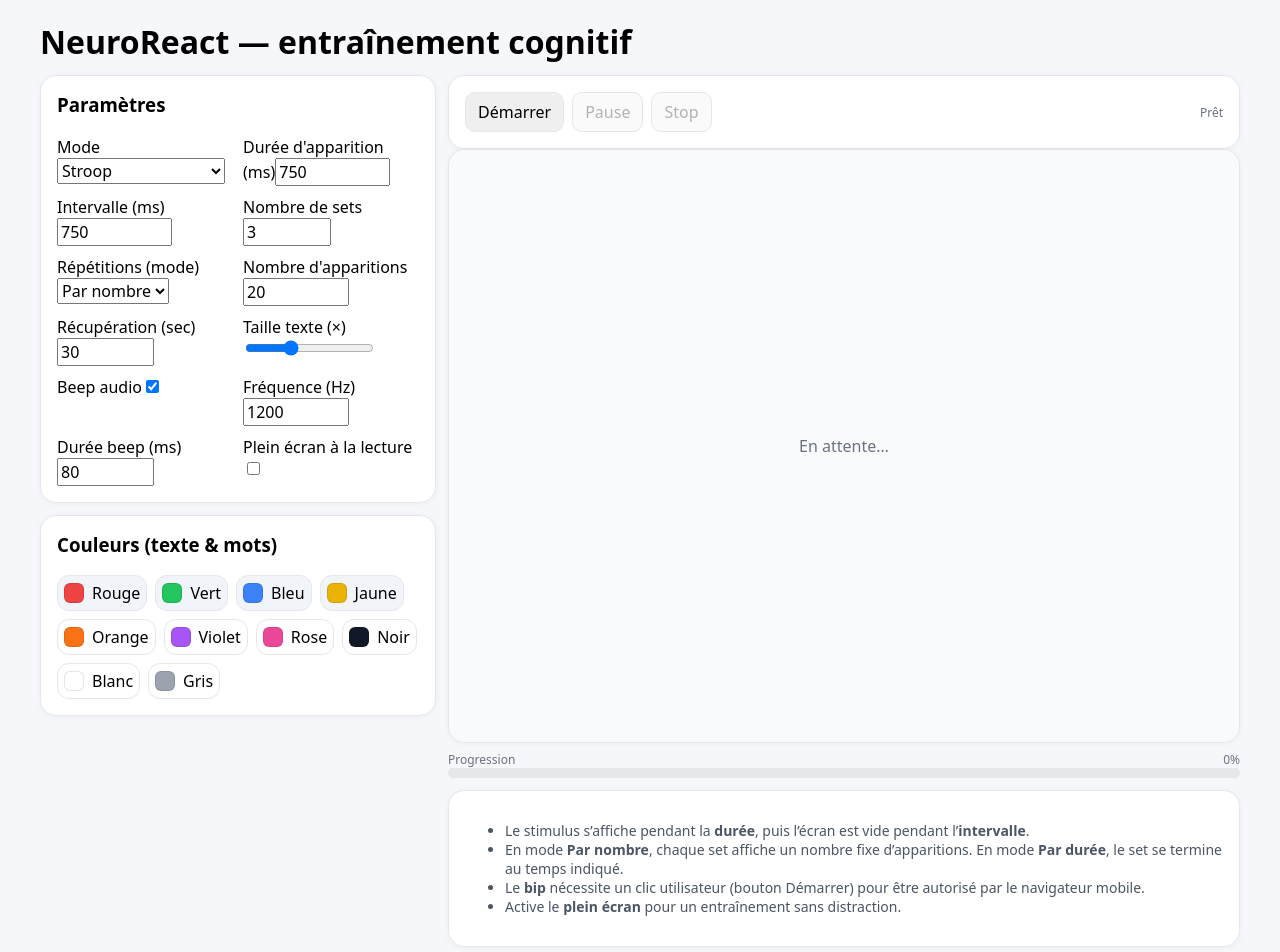
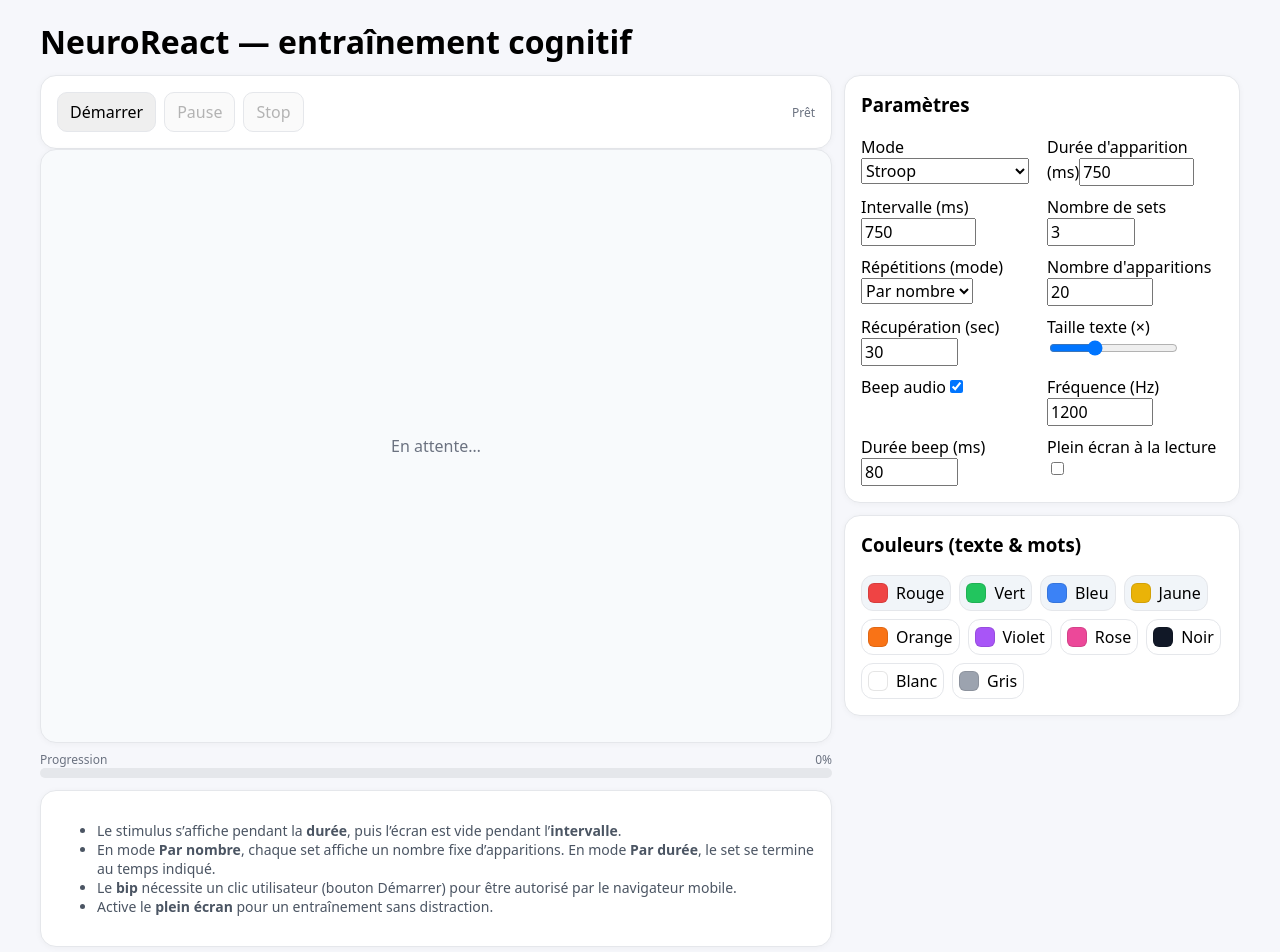
Before and after one commit to quentincabanes-svg/NeuroReact, a React (Vite) app: page / in a window 1280 px wide. Shown: the top 952 px of the page. Built offline with nearby package versions, Linux system fonts and the light colour scheme.

Commit message:
Update App.tsx

```diff
--- a/src/App.tsx
+++ b/src/App.tsx
@@ -1,12 +1,13 @@
+
 
 // =============================
-// VERSION SANS DÉPENDANCES (copie-colle dans src/App.tsx)
+// VERSION SANS DÉPENDANCES (copie-colle dans src/App.tsx) — MÀJ MOBILE
 // =============================
-//
 // Cette version n’utilise AUCUNE bibliothèque UI (pas de shadcn, pas d’icônes).
-// Elle fonctionne sur GitHub Pages avec Vite + React uniquement.
-// Conserve ton index.html, vite.config.ts, tsconfig.json, package.json comme indiqués.
-// Remplace simplement le contenu de src/App.tsx par ce fichier.
+// Améliorations mobile :
+// - Le lecteur (zone d'apparition) passe AVANT les paramètres sur petit écran.
+// - En session, les paramètres sont masqués sur petit écran pour éviter le défilement.
+// - Le plein écran vise la zone de stimulus et on fait un scroll automatique dessus au démarrage.
 
 import React, { useEffect, useMemo, useRef, useState } from 'react'
 
@@ -91,6 +92,7 @@ export default function App() {
   const [stimulus, setStimulus] = useState<Stimulus | null>(null)
 
   const containerRef = useRef<HTMLDivElement | null>(null)
+  const playerRef = useRef<HTMLDivElement | null>(null)
   const stopFlag = useRef(false)
   const pauseRef = useRef(false)
   const audioCtxRef = useRef<AudioContext | null>(null)
@@ -104,6 +106,15 @@ export default function App() {
         audioCtxRef.current = null
       }
     }
+  }, [])
+
+  // détecte l'écran étroit (smartphone/tablette)
+  const [isSmall, setIsSmall] = useState(false)
+  useEffect(() => {
+    const onResize = () => setIsSmall(typeof window !== 'undefined' ? window.innerWidth < 900 : false)
+    onResize()
+    window.addEventListener('resize', onResize)
+    return () => window.removeEventListener('resize', onResize)
   }, [])
 
   const playBeep = async () => {
@@ -129,10 +140,10 @@ export default function App() {
 
   const ensureFullscreen = async () => {
     if (!wantFullscreen) return
-    const el = containerRef.current
+    const el = playerRef.current || containerRef.current
     if (!el) return
     if (!document.fullscreenElement) {
-      try { await el.requestFullscreen() } catch {}
+      try { await (el as any).requestFullscreen?.() } catch {}
     }
   }
 
@@ -148,7 +159,8 @@ export default function App() {
         const available = stroopColors.length ? stroopColors : DEFAULT_TEXT_COLORS
         const textColor = randItem(available)
         const selectedSwatches = NAMED_COLORS.filter(([_, hex]) => available.includes(hex))
-        const pick = (selectedSwatches.length ? selectedSwatches : NAMED_COLORS)[Math.floor(Math.random() * (selectedSwatches.length ? selectedSwatches.length : NAMED_COLORS.length))]
+        const list = selectedSwatches.length ? selectedSwatches : NAMED_COLORS
+        const pick = list[Math.floor(Math.random() * list.length)]
         const colorName = (pick?.[0] || 'Couleur').toUpperCase()
         return { kind: 'text', content: colorName, textColor }
       }
@@ -194,6 +206,7 @@ export default function App() {
     setCurrentRep(0)
 
     await ensureFullscreen()
+    try { playerRef.current?.scrollIntoView({ behavior: 'smooth', block: 'center' }) } catch {}
     await audioCtxRef.current?.resume?.()
 
     for (let setIdx = 1; setIdx <= sets; setIdx++) {
@@ -324,8 +337,69 @@ export default function App() {
     <div className="container" style={{ maxWidth: 1200, margin: '0 auto', padding: 12 }} ref={containerRef}>
       <h1 style={{ margin: '8px 0 12px' }}>NeuroReact — entraînement cognitif</h1>
 
-      <div style={{ display: 'grid', gridTemplateColumns: '1fr 2fr', gap: 12 }}>
-        {/* Colonne paramètres */}
+      <div style={{ display: 'grid', gridTemplateColumns: isSmall ? '1fr' : '2fr 1fr', gap: 12 }}>
+        {/* Colonne aire de stimulus (d'abord sur mobile) */}
+        <div ref={playerRef}>
+          <div className="card" style={{ display: 'flex', justifyContent: 'space-between', alignItems: 'center' }}>
+            <div>
+              <button onClick={handleStart} disabled={running} style={{ padding: '8px 12px', borderRadius: 10, border: '1px solid #e5e7eb', marginRight: 8 }}>Démarrer</button>
+              <button onClick={handlePauseToggle} disabled={!running} style={{ padding: '8px 12px', borderRadius: 10, border: '1px solid #e5e7eb', marginRight: 8 }}>{paused ? 'Reprendre' : 'Pause'}</button>
+              <button onClick={handleStop} disabled={!running} style={{ padding: '8px 12px', borderRadius: 10, border: '1px solid #e5e7eb' }}>Stop</button>
+            </div>
+            <div style={{ fontSize: 12, color: '#6b7280' }}>
+              {status === 'running' && (<span>Set {currentSet}/{sets} • Rep {currentRep}{repsMode === 'count' ? `/${repsCount}` : ''}</span>)}
+              {status === 'rest' && (<span>Récupération : {restCountdown}s</span>)}
+              {status === 'finished' && (<span>Terminé</span>)}
+              {status === 'idle' && (<span>Prêt</span>)}
+            </div>
+          </div>
+
+          <div className="card" style={{ height: '70vh', position: 'relative', overflow: 'hidden' , background: stimulus?.bgColor || '#f8fafc'}}>
+            <div style={{ position: 'absolute', inset: 0, display: 'flex', alignItems: 'center', justifyContent: 'center' }}>
+              {stimulus ? (
+                stimulus.kind === 'block' ? (
+                  <div style={{ width: '100%', height: '100%' }} />
+                ) : (
+                  <div style={{
+                    fontWeight: 800,
+                    color: stimulus.textColor || '#111827',
+                    fontSize: `${Math.round(fontScale * 12)}vw`,
+                    lineHeight: 1,
+                    textShadow: '0 2px 12px rgba(0,0,0,0.15)',
+                    userSelect: 'none',
+                    textAlign: 'center'
+                  }}>
+                    {stimulus.content}
+                  </div>
+                )
+              ) : (
+                <div style={{ color: '#6b7280' }}>En attente…</div>
+              )}
+            </div>
+          </div>
+
+          <div style={{ marginTop: 8 }}>
+            <div style={{ display: 'flex', justifyContent: 'space-between', fontSize: 12, color: '#6b7280' }}>
+              <span>Progression</span>
+              <span>{Math.round(progressPerc)}%</span>
+            </div>
+            <div style={{ height: 10, background: '#e5e7eb', borderRadius: 9999, overflow: 'hidden' }}>
+              <div style={{ width: `${progressPerc}%`, height: '100%', background: '#3b82f6' }} />
+            </div>
+          </div>
+
+          <div className="card" style={{ marginTop: 12, fontSize: 14, color: '#4b5563' }}>
+            <ul>
+              <li>Le stimulus s’affiche pendant la <b>durée</b>, puis l’écran est vide pendant l’<b>intervalle</b>.</li>
+              <li>En mode <b>Par nombre</b>, chaque set affiche un nombre fixe d’apparitions. En mode <b>Par durée</b>, le set se termine au temps indiqué.</li>
+              <li>Le <b>bip</b> nécessite un clic utilisateur (bouton Démarrer) pour être autorisé par le navigateur mobile.</li>
+              <li>Active le <b>plein écran</b> pour un entraînement sans distraction.</li>
+            </ul>
+          </div>
+        </div>
+
+        {/* Colonne paramètres (cachée pendant la session sur mobile) */}
+        {(!running || !isSmall) && (
           <div>
             <div className="card">
               <h3 style={{ marginTop: 0 }}>Paramètres</h3>
@@ -471,66 +545,7 @@ export default function App() {
               </>
             )}
           </div>
-
-        {/* Colonne aire de stimulus */}
-        <div>
-          <div className="card" style={{ display: 'flex', justifyContent: 'space-between', alignItems: 'center' }}>
-            <div>
-              <button onClick={handleStart} disabled={running} style={{ padding: '8px 12px', borderRadius: 10, border: '1px solid #e5e7eb', marginRight: 8 }}>Démarrer</button>
-              <button onClick={handlePauseToggle} disabled={!running} style={{ padding: '8px 12px', borderRadius: 10, border: '1px solid #e5e7eb', marginRight: 8 }}>{paused ? 'Reprendre' : 'Pause'}</button>
-              <button onClick={handleStop} disabled={!running} style={{ padding: '8px 12px', borderRadius: 10, border: '1px solid #e5e7eb' }}>Stop</button>
-            </div>
-            <div style={{ fontSize: 12, color: '#6b7280' }}>
-              {status === 'running' && (<span>Set {currentSet}/{sets} • Rep {currentRep}{repsMode === 'count' ? `/${repsCount}` : ''}</span>)}
-              {status === 'rest' && (<span>Récupération : {restCountdown}s</span>)}
-              {status === 'finished' && (<span>Terminé</span>)}
-              {status === 'idle' && (<span>Prêt</span>)}
-            </div>
-          </div>
-
-          <div className="card" style={{ height: '70vh', position: 'relative', overflow: 'hidden' , background: stimulus?.bgColor || '#f8fafc'}}>
-            <div style={{ position: 'absolute', inset: 0, display: 'flex', alignItems: 'center', justifyContent: 'center' }}>
-              {stimulus ? (
-                stimulus.kind === 'block' ? (
-                  <div style={{ width: '100%', height: '100%' }} />
-                ) : (
-                  <div style={{
-                    fontWeight: 800,
-                    color: stimulus.textColor || '#111827',
-                    fontSize: `${Math.round(fontScale * 12)}vw`,
-                    lineHeight: 1,
-                    textShadow: '0 2px 12px rgba(0,0,0,0.15)',
-                    userSelect: 'none',
-                    textAlign: 'center'
-                  }}>
-                    {stimulus.content}
-                  </div>
-                )
-              ) : (
-                <div style={{ color: '#6b7280' }}>En attente…</div>
         )}
-            </div>
-          </div>
-
-          <div style={{ marginTop: 8 }}>
-            <div style={{ display: 'flex', justifyContent: 'space-between', fontSize: 12, color: '#6b7280' }}>
-              <span>Progression</span>
-              <span>{Math.round(progressPerc)}%</span>
-            </div>
-            <div style={{ height: 10, background: '#e5e7eb', borderRadius: 9999, overflow: 'hidden' }}>
-              <div style={{ width: `${progressPerc}%`, height: '100%', background: '#3b82f6' }} />
-            </div>
-          </div>
-
-          <div className="card" style={{ marginTop: 12, fontSize: 14, color: '#4b5563' }}>
-            <ul>
-              <li>Le stimulus s’affiche pendant la <b>durée</b>, puis l’écran est vide pendant l’<b>intervalle</b>.</li>
-              <li>En mode <b>Par nombre</b>, chaque set affiche un nombre fixe d’apparitions. En mode <b>Par durée</b>, le set se termine au temps indiqué.</li>
-              <li>Le <b>bip</b> nécessite un clic utilisateur (bouton Démarrer) pour être autorisé par le navigateur mobile.</li>
-              <li>Active le <b>plein écran</b> pour un entraînement sans distraction.</li>
-            </ul>
-          </div>
-        </div>
       </div>
     </div>
   )
```
Lines whose indentation alone changed are shown as unchanged.
